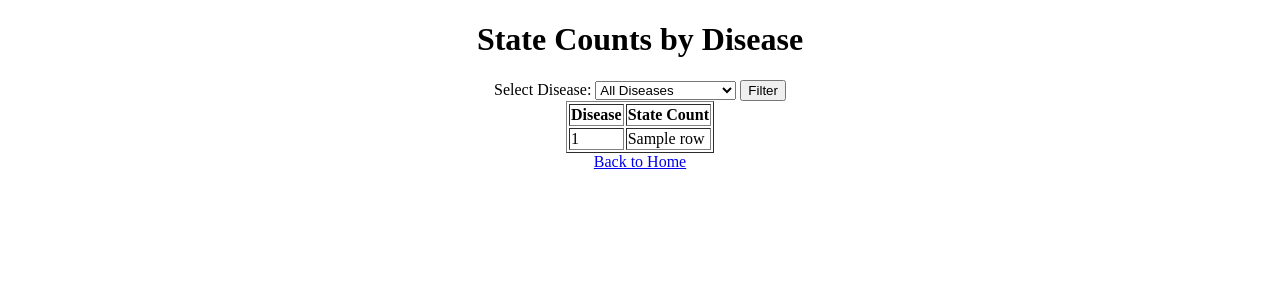
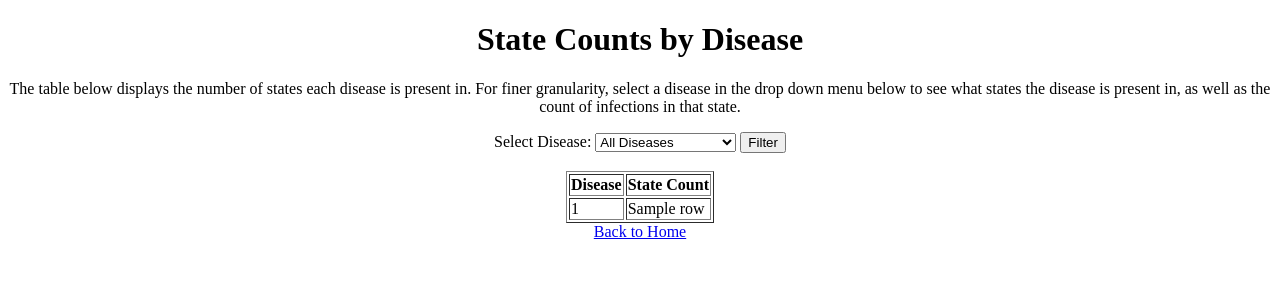
Before and after one commit to JacobMMillion/HealthHub_Database_WebApp, a Flask app: template templates/state_counts_by_disease.html in a window 1280 px wide. Shown: the top 300 px of the page. Run offline with Flask 3, Linux system fonts and the light colour scheme; the template is opened without the code that fills it: most values are stand-ins (such as "Sample title", 1, 10 or a date in 2020); parts of the project's set-up code (start-up, migrations or seed data) failed here and were passed over.

Commit message:
Update state_counts_by_disease.html

```diff
--- a/templates/state_counts_by_disease.html
+++ b/templates/state_counts_by_disease.html
@@ -8,6 +8,11 @@
 <body>
     <center>
     <h1>State Counts by Disease</h1>
+    <p>
+        The table below displays the number of states each disease is present in.
+        For finer granularity, select a disease in the drop down menu below to see what states the disease is present in,
+        as well as the count of infections in that state.
+    </p>
     <form method="POST">
         <label for="disease">Select Disease:</label>
         <select name="disease" id="disease">
@@ -18,6 +23,7 @@
         </select>
         <button type="submit">Filter</button>
     </form>
+    </br>
     <table border="1">
         <tr>
             {% if selected_disease %}
```
